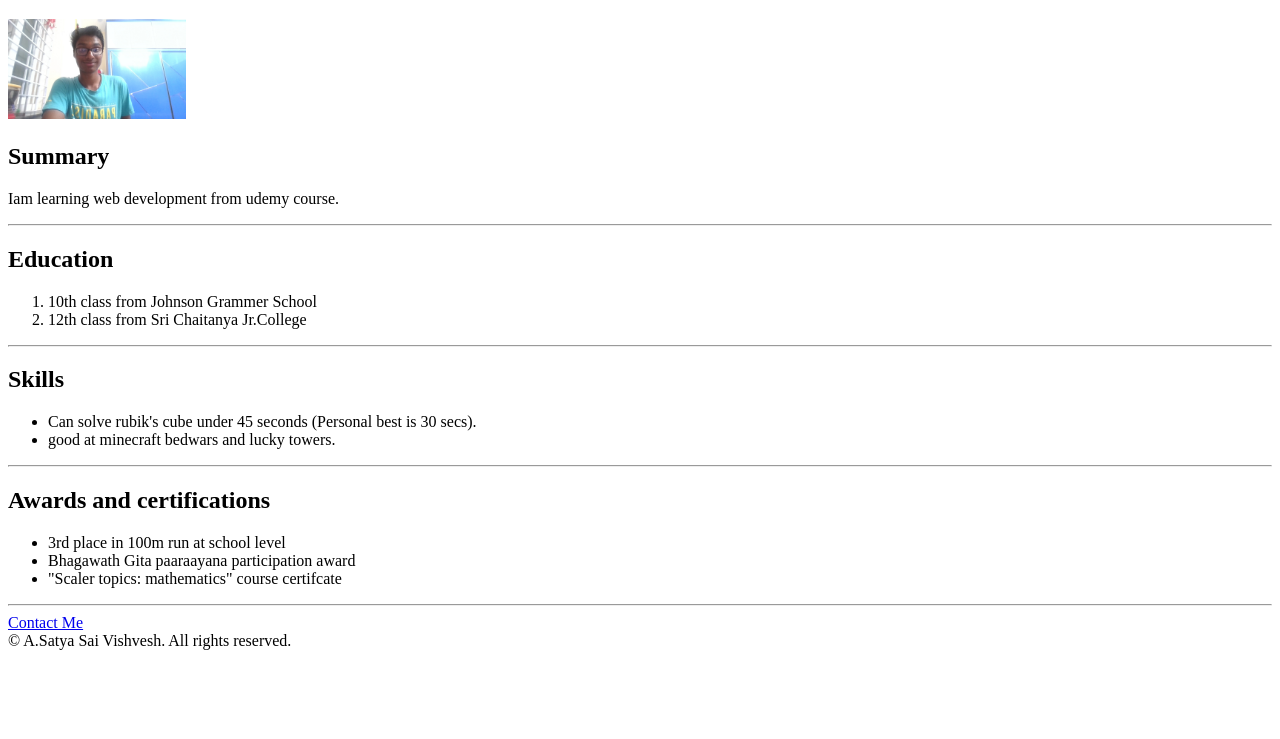
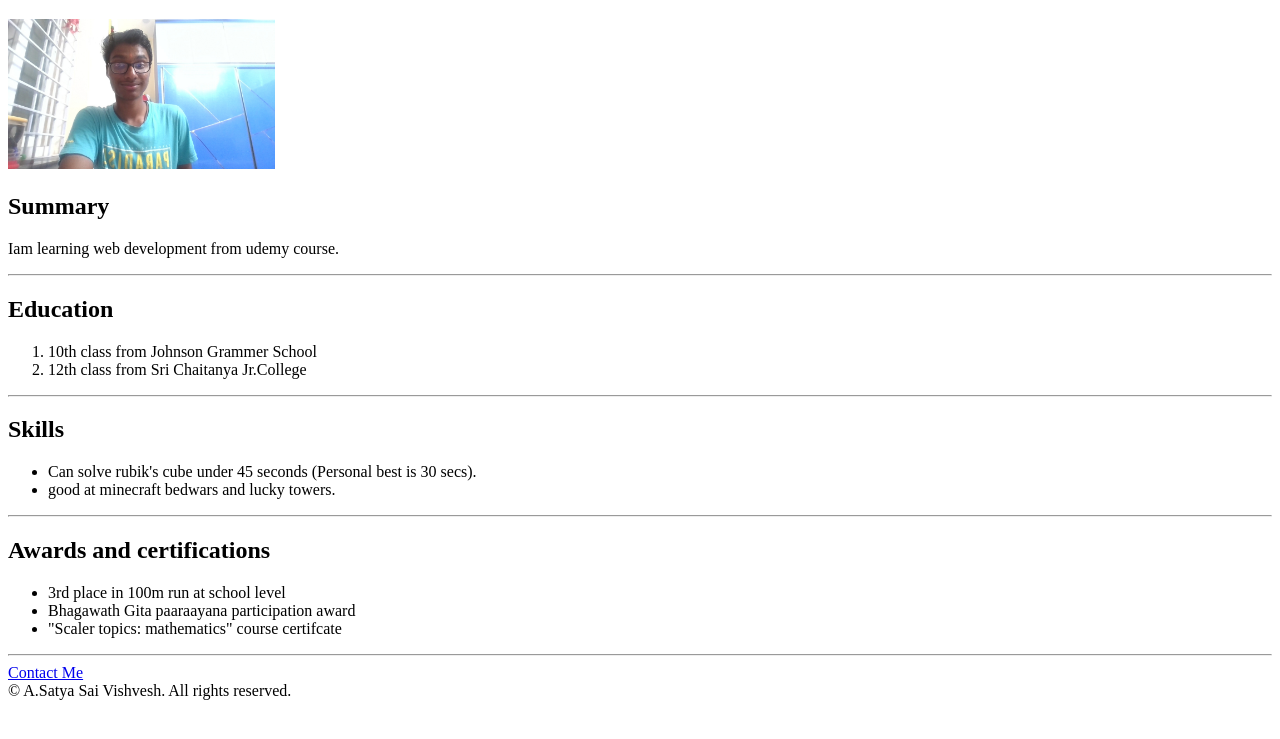
Before and after one commit to SM-Waver/My-Resume, a plain HTML site: page index.html in a window 1280 px wide. Shown: the part 61-800 px from the top of the page. Drawn offline with Linux system fonts and the light colour scheme.

Commit message:
Update index.html

```diff
--- a/index.html
+++ b/index.html
@@ -6,7 +6,7 @@
     </head>
     <body>
         <h1>A.Satya Sai Vishvesh</h1>
-        <img height="100" src="assets/images/Profile-Pic.JPG">
+        <img height="150" src="assets/images/Profile-Pic.JPG">
         <h2>Summary</h2>
         <p>Iam learning web development from udemy course.</p>
 
```
